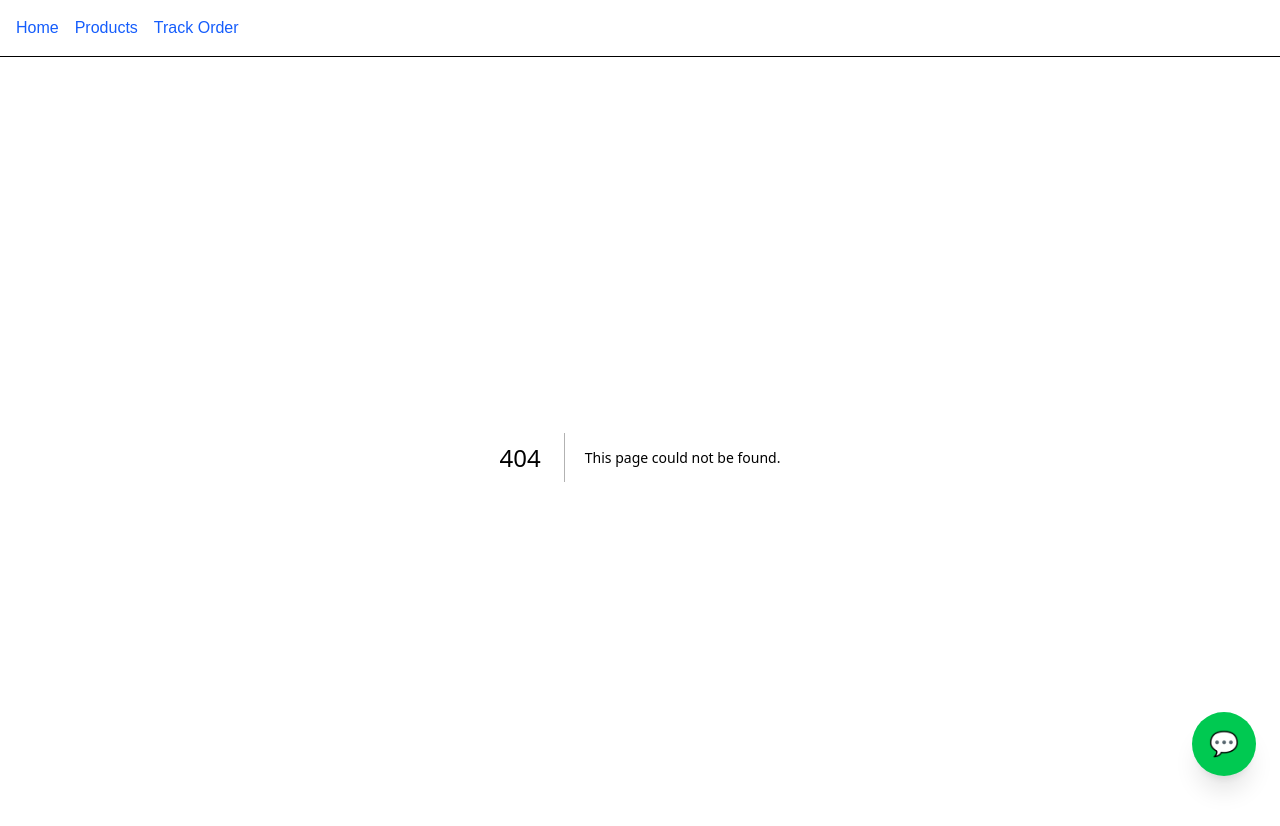
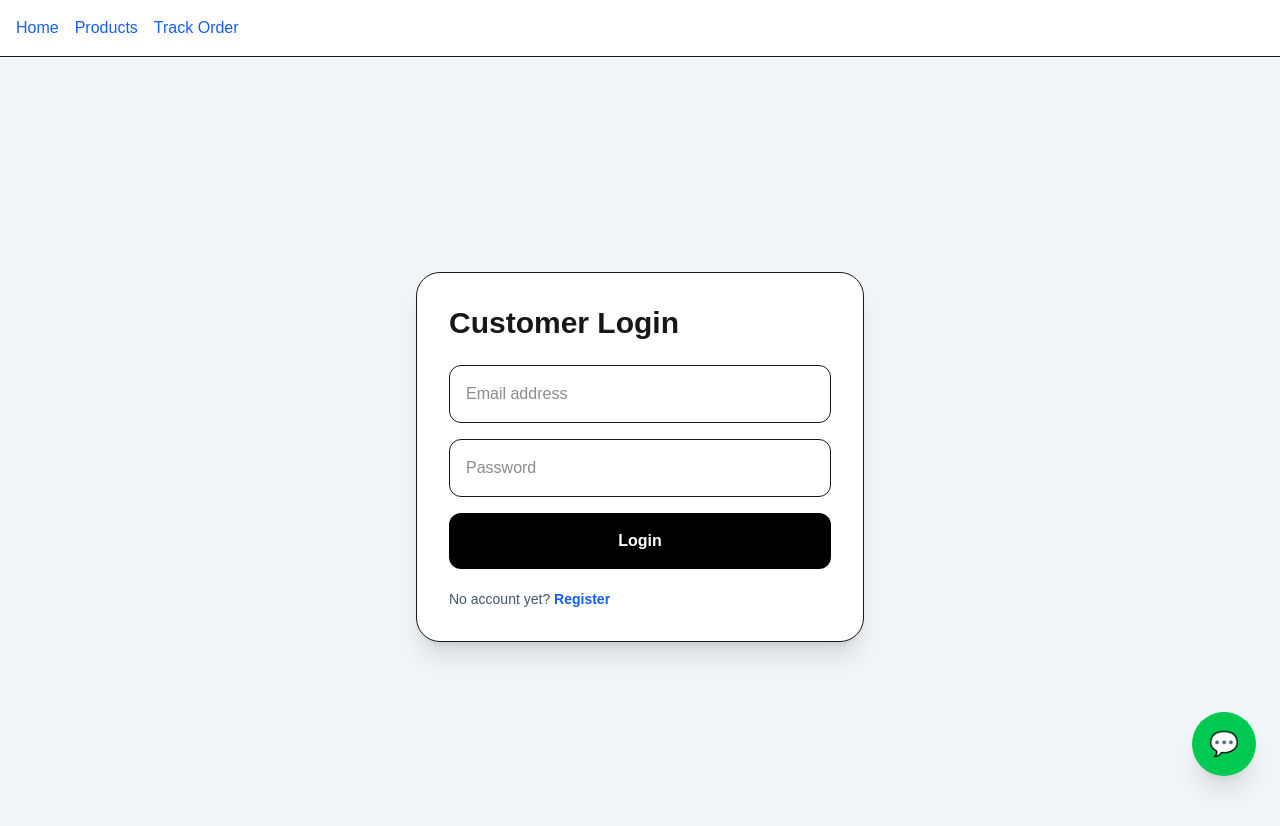
Before and after one commit to summitwang/Digital-Software-Deals, a Next.js app: page /account/login in a window 1280 px wide. Before the commit this address had no page. Shown: the top 826 px of the page. Built offline with nearby package versions, Linux system fonts and the light colour scheme; no server answers.

Commit message:
Create page.tsx

```diff
--- /dev/null
+++ b/app/account/login/page.tsx
@@ -0,0 +1,75 @@
+"use client";
+
+import { useState } from "react";
+import Link from "next/link";
+import { useRouter } from "next/navigation";
+import { supabaseClient } from "@/lib/supabaseClient";
+
+export default function LoginPage() {
+  const router = useRouter();
+
+  const [email, setEmail] = useState("");
+  const [password, setPassword] = useState("");
+  const [loading, setLoading] = useState(false);
+
+  async function login() {
+    if (!email || !password) {
+      alert("Please enter email and password");
+      return;
+    }
+
+    setLoading(true);
+
+    const { error } = await supabaseClient.auth.signInWithPassword({
+      email,
+      password,
+    });
+
+    setLoading(false);
+
+    if (error) {
+      alert(error.message);
+      return;
+    }
+
+    router.push("/account");
+  }
+
+  return (
+    <main className="min-h-screen bg-slate-100 flex items-center justify-center px-6">
+      <div className="bg-white border rounded-3xl p-8 shadow-xl w-full max-w-md">
+        <h1 className="text-3xl font-extrabold mb-6">Customer Login</h1>
+
+        <input
+          className="w-full border p-4 rounded-xl mb-4"
+          placeholder="Email address"
+          value={email}
+          onChange={(e) => setEmail(e.target.value)}
+        />
+
+        <input
+          className="w-full border p-4 rounded-xl mb-4"
+          type="password"
+          placeholder="Password"
+          value={password}
+          onChange={(e) => setPassword(e.target.value)}
+        />
+
+        <button
+          onClick={login}
+          disabled={loading}
+          className="w-full bg-black text-white py-4 rounded-xl font-bold"
+        >
+          {loading ? "Logging in..." : "Login"}
+        </button>
+
+        <p className="text-sm text-slate-600 mt-5">
+          No account yet?{" "}
+          <Link href="/account/register" className="text-blue-600 font-bold">
+            Register
+          </Link>
+        </p>
+      </div>
+    </main>
+  );
+}
```
